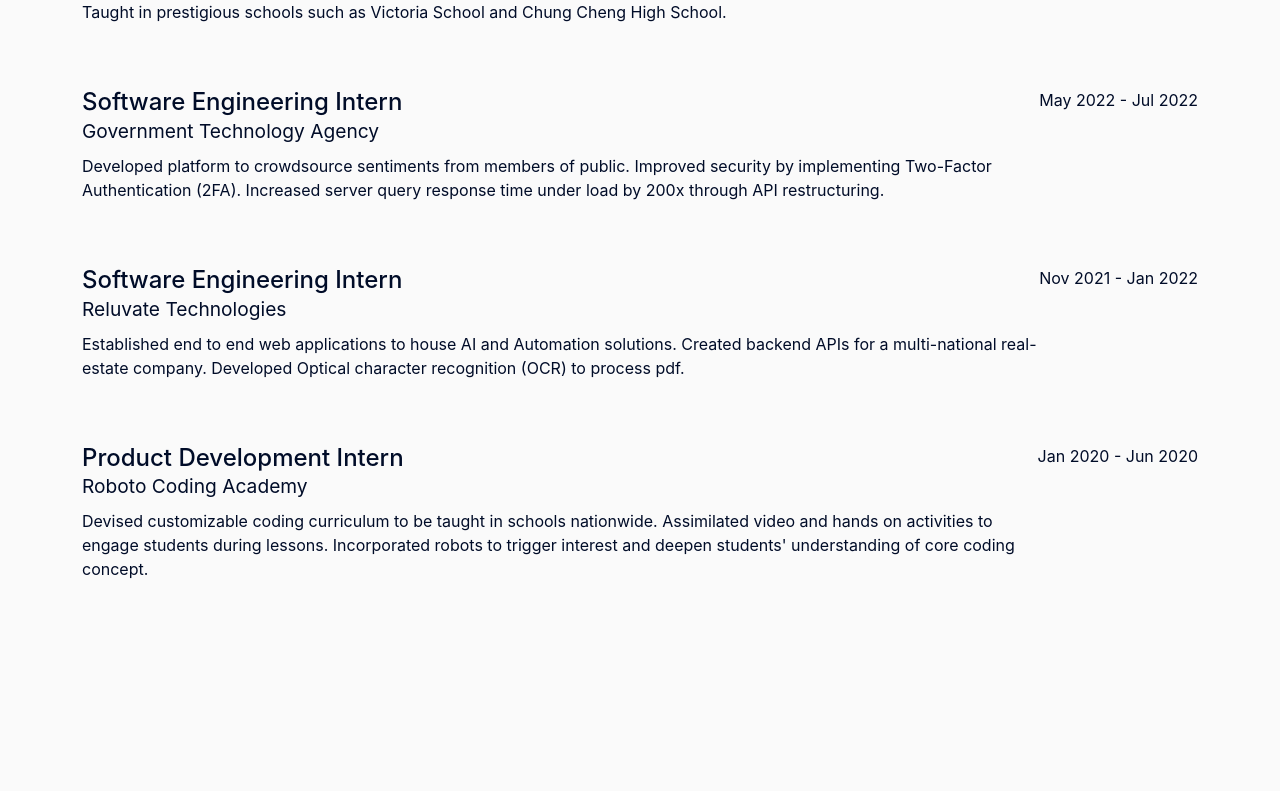
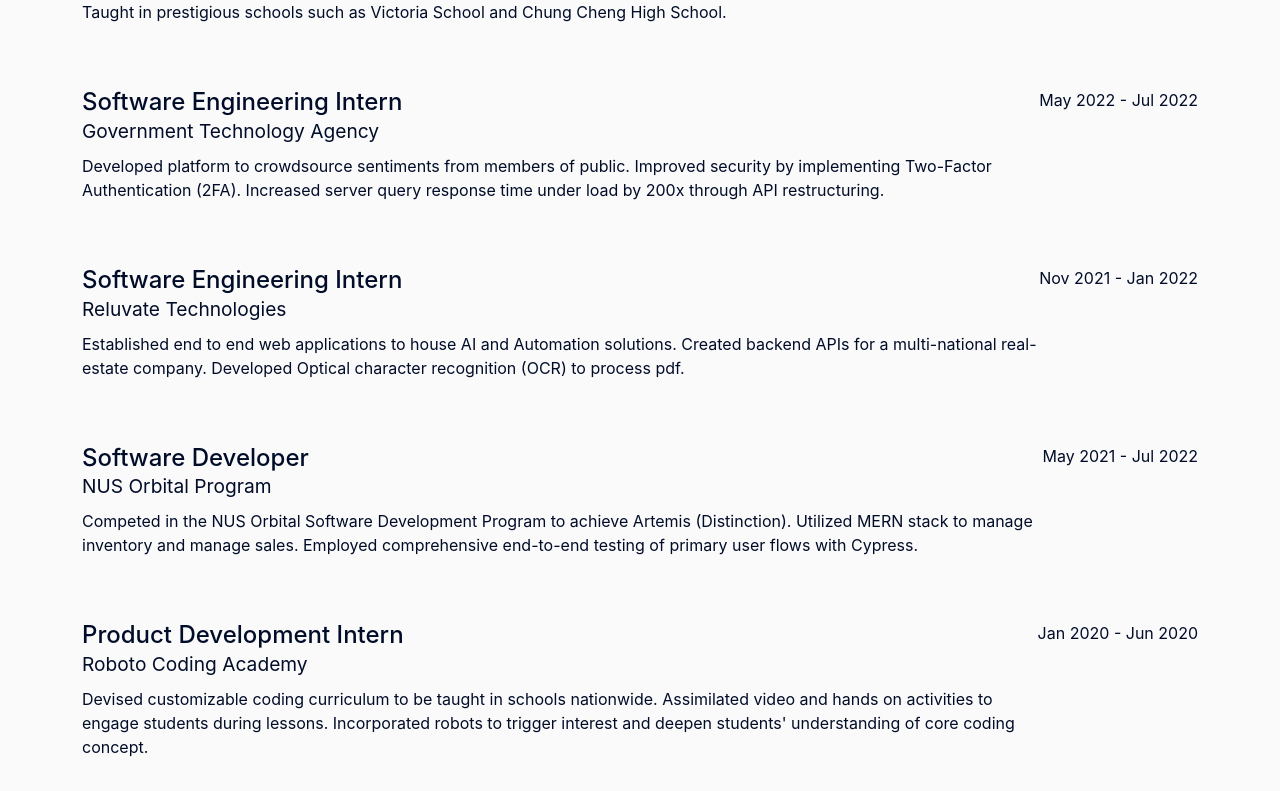
Before and after one commit to marcuspeh/marcuspeh.github.io, a React (Create React App) app: page /experience in a window 1280 px wide. Shown: the part 558-1349 px from the top of the page. Before the commit the page ends 1275 px from the top, so only its background shows below. Built offline with nearby package versions, Linux system fonts and the light colour scheme.

Commit message:
Update experience

```diff
--- a/src/data/experienceData.ts
+++ b/src/data/experienceData.ts
@@ -1,4 +1,4 @@
-interface educationObject {
+interface experienceData {
   "title": string,
   "company": string,
   "date": string,
@@ -7,7 +7,7 @@ interface educationObject {
   "listContent"?: string[]
 }
 
-const govTechIntern: educationObject = {
+const govTechIntern: experienceData = {
   "title": "Software Engineering Intern",
   "company": "Government Technology Agency",
   "date": "May 2022 - Jul 2022",
@@ -17,7 +17,7 @@ const govTechIntern: educationObject = {
     "Increased server query response time under load by 200x through API restructuring."
 }
 
-const reluvateIntern: educationObject = {
+const reluvateIntern: experienceData = {
   "title": "Software Engineering Intern",
   "company": "Reluvate Technologies",
   "date": "Nov 2021 - Jan 2022",
@@ -27,7 +27,17 @@ const reluvateIntern: educationObject = {
     "Developed Optical character recognition (OCR) to process pdf."
 }
 
-const nusTa: educationObject = {
+const orbital: experienceData = {
+  "title": "Software Developer",
+  "company": "NUS Orbital Program",
+  "date": "May 2021 - Jul 2022",
+  "description":
+    "Competed in the NUS Orbital Software Development Program to achieve Artemis (Distinction). " +
+    "Utilized MERN stack to manage inventory and manage sales. " +
+    "Employed comprehensive end-to-end testing of primary user flows with Cypress."
+}
+
+const nusTa: experienceData = {
   "title": "Teaching Assistant",
   "company": "National University of Singapore",
   "date": "Jan 2021 - Present",
@@ -43,7 +53,7 @@ const nusTa: educationObject = {
   ]
 }
 
-const robotoFreelance: educationObject = {
+const robotoFreelance: experienceData = {
   "title": "Coding Instructor",
   "company": "Roboto Coding Academy",
   "date": "Jul 2020 - Present",
@@ -53,7 +63,7 @@ const robotoFreelance: educationObject = {
     "Taught in prestigious schools such as Victoria School and Chung Cheng High School. "
 }
 
-const robotoIntern: educationObject = {
+const robotoIntern: experienceData = {
   "title": "Product Development Intern",
   "company": "Roboto Coding Academy",
   "date": "Jan 2020 - Jun 2020",
@@ -63,10 +73,11 @@ const robotoIntern: educationObject = {
     "Incorporated robots to trigger interest and deepen students' understanding of core coding concept. "
 }
 
-export const ExperienceData: educationObject[] = [
+export const ExperienceData: experienceData[] = [
   nusTa,
   robotoFreelance,
   govTechIntern,
   reluvateIntern,
+  orbital,
   robotoIntern
 ]
```
